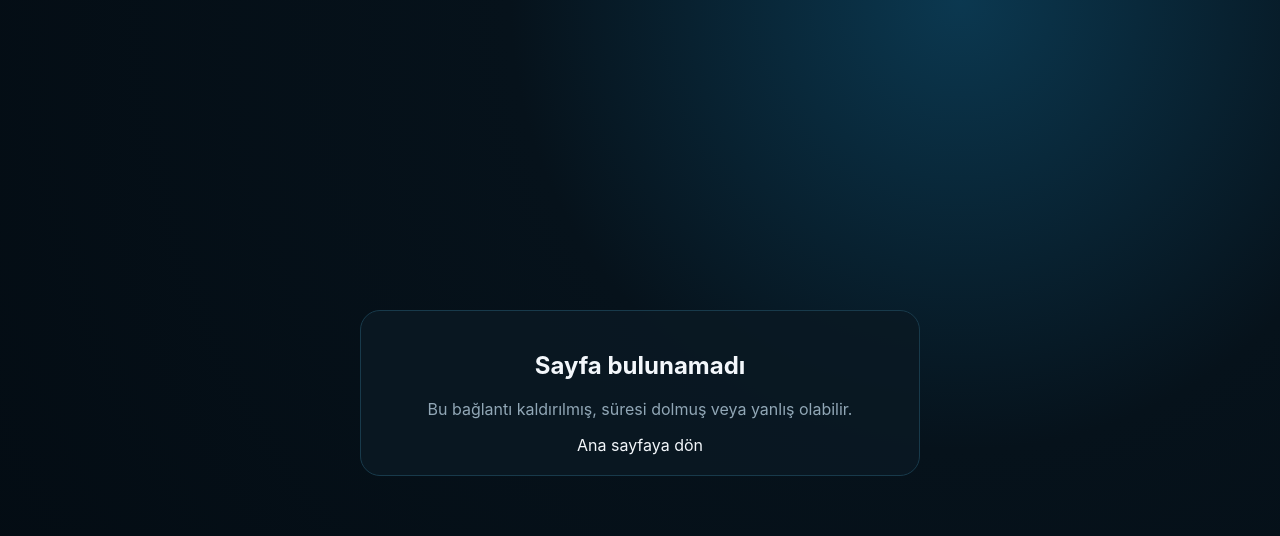
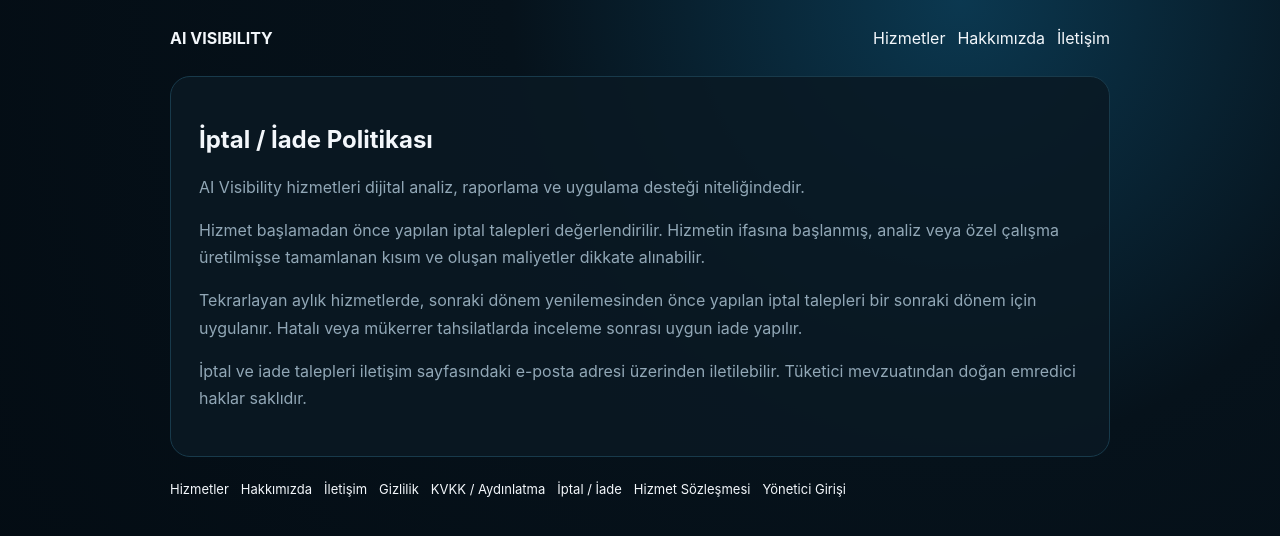
Before and after one commit to mehmetozan-5858/ai-visibility, a Next.js app: page /iptal-iade in a window 1280 px wide. Before the commit this address had no page. Shown: the top 536 px of the page. Built offline with nearby package versions, Linux system fonts and the light colour scheme.

Commit message:
Add public iptal-iade page

```diff
--- /dev/null
+++ b/app/iptal-iade/page.js
@@ -0,0 +1,8 @@
+import PublicPage from "../../components/PublicPage";
+export const metadata={title:"İptal ve İade | AI Visibility"};
+export default function Page(){return <PublicPage title="İptal / İade Politikası">
+  <p>AI Visibility hizmetleri dijital analiz, raporlama ve uygulama desteği niteliğindedir.</p>
+  <p>Hizmet başlamadan önce yapılan iptal talepleri değerlendirilir. Hizmetin ifasına başlanmış, analiz veya özel çalışma üretilmişse tamamlanan kısım ve oluşan maliyetler dikkate alınabilir.</p>
+  <p>Tekrarlayan aylık hizmetlerde, sonraki dönem yenilemesinden önce yapılan iptal talepleri bir sonraki dönem için uygulanır. Hatalı veya mükerrer tahsilatlarda inceleme sonrası uygun iade yapılır.</p>
+  <p>İptal ve iade talepleri iletişim sayfasındaki e-posta adresi üzerinden iletilebilir. Tüketici mevzuatından doğan emredici haklar saklıdır.</p>
+</PublicPage>}
```
